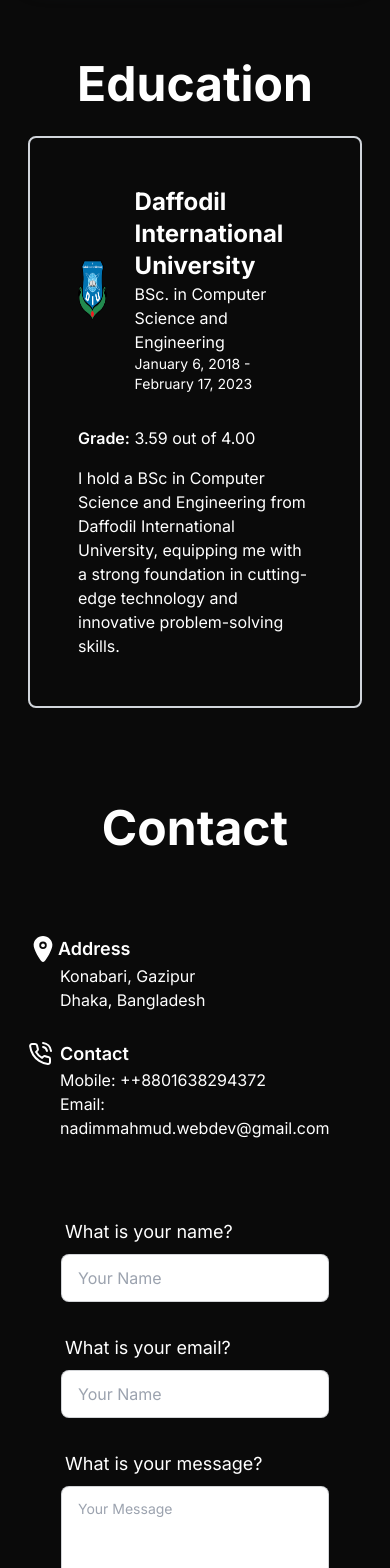
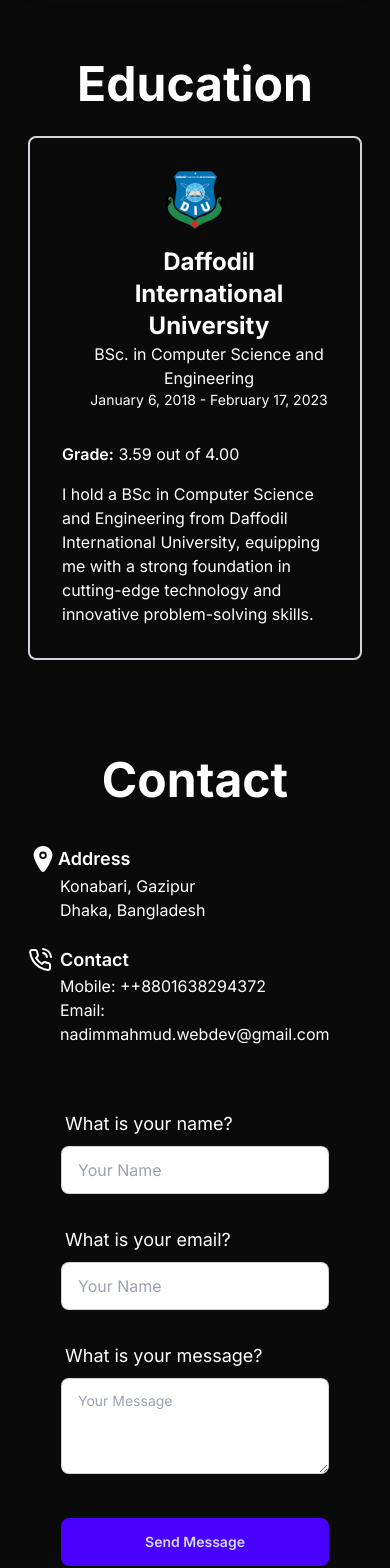
Before and after one commit to Nadim-Nion/nion-portfolio, a React (Vite) app: page / in a window 390 px wide. Shown: the part 5940-7508 px from the top of the page. Built offline with nearby package versions, Linux system fonts and the light colour scheme.

Commit message:
contact responsive

```diff
--- a/src/components/Contact/Contact.jsx
+++ b/src/components/Contact/Contact.jsx
@@ -5,15 +5,15 @@ import Form from '../Form/Form';
 
 const Contact = () => {
     return (
-        <div className='max-w-full lg:max-w-7xl mx-auto p-7 mb-10'>
+        <div className='max-w-full lg:max-w-7xl mx-auto p-7 mb-4'>
             <h2 className='text-5xl font-bold text-white text-center'>Contact</h2>
 
-            <div className='flex flex-col md:flex-row justify-evenly items-center md:items-start my-10 min-h-screen'>
+            <div className='flex flex-col md:flex-row justify-evenly items-center md:items-start my-10'>
 
-                <div>
+                <div className='mb-8 md:mb-0'>
                     {/* Address */}
                     <div>
-                        <div>
+                        <div className='mb-6'>
                             <div className='flex justify-start items-center'>
                                 <IoLocation className='text-3xl text-white' />
                                 <h4 className='text-white text-lg font-semibold'>Address</h4>
@@ -26,8 +26,8 @@ const Contact = () => {
                     </div>
 
                     {/* Contact */}
-                    <div className='my-7'>
-                        <div>
+                    <div>
+                        <div className='mb-6'>
                             <div className='flex justify-start items-center'>
                                 <FiPhoneCall className='text-2xl text-white mr-2' />
                                 <h4 className='text-white text-lg font-semibold'>Contact</h4>
--- a/src/components/Education/Education.jsx
+++ b/src/components/Education/Education.jsx
@@ -5,18 +5,20 @@ const Education = () => {
     return (
         <div className='max-w-full lg:max-w-7xl mx-auto p-7 mb-10'>
             <h2 className='text-5xl font-bold text-white text-center'>Education</h2>
-            <div className='border-2 border-gray-300 rounded-lg mt-7 p-12'>
+            <div className='border-2 border-gray-300 rounded-lg mt-7 p-8 md:p-12'>
+
                 {/* University Info */}
-                <div className='flex justify-start mb-8'>
-                    <div className='flex justify-center items-center'>
+                <div className='flex flex-col md:flex-row justify-start mb-8'>
+                    <div className='flex justify-center items-center mb-4 md:mb-0'>
                         <img src={img} className='w-[60px] h-[60px]' alt="Daffodil International University" />
                     </div>
-                    <div className='ml-7 text-white'>
+                    <div className='ml-7 text-white text-center md:text-left'>
                         <h3 className='text-2xl font-bold'>Daffodil International University</h3>
                         <h4 className='text-md'>BSc. in Computer Science and Engineering</h4>
                         <h5 className='text-sm'>January 6, 2018 - February 17, 2023</h5>
                     </div>
                 </div>
+
                 {/* My grades */}
                 <div className='text-md text-white'>
                     <p> <span className='font-semibold'>Grade:</span> 3.59 out of 4.00</p>
```
